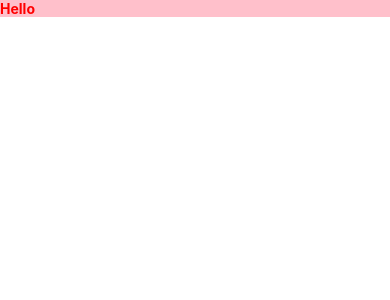
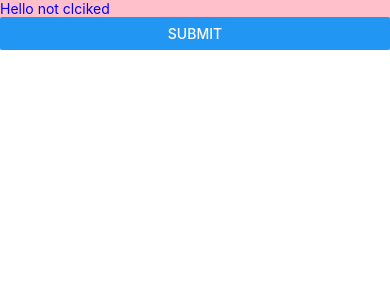
Before and after one commit to ashiqdey/ReactNative, a React Native app: screen / in a window 390 px wide. Shown: the top 300 px of the page. Built offline with nearby package versions, Linux system fonts and the light colour scheme.

Commit message:
internal styles

```diff
--- a/App.tsx
+++ b/App.tsx
@@ -5,26 +5,42 @@
  * @format
  */
 
-import React from 'react';
+import React, {useState} from 'react';
 import type {PropsWithChildren} from 'react';
 import {
   SafeAreaView,
   ScrollView,
   StatusBar,
   StyleSheet,
+  useColorScheme,
   Text,
-  useColorScheme,
   View,
+  Button,
 } from 'react-native';
 
 function App(): JSX.Element {
+  const [clicked, setClicked] = useState(false);
   // const isDarkMode = useColorScheme() === 'dark';
+
+  const callfunc = () => {
+    setClicked(!clicked);
+  };
 
   return (
     <View style={{backgroundColor: 'pink'}}>
-      <Text style={{fontWeight: 700, color: 'red'}}>Hello</Text>
+      <Text style={styles.text}>
+        Hello {clicked ? 'Clicked' : 'not clciked'}
+      </Text>
+      <Button title="Submit" onPress={callfunc} />
     </View>
   );
 }
 
+const styles = StyleSheet.create({
+  text: {
+    backgroundColor: 'pink',
+    color: 'blue',
+  },
+});
+
 export default App;
```
